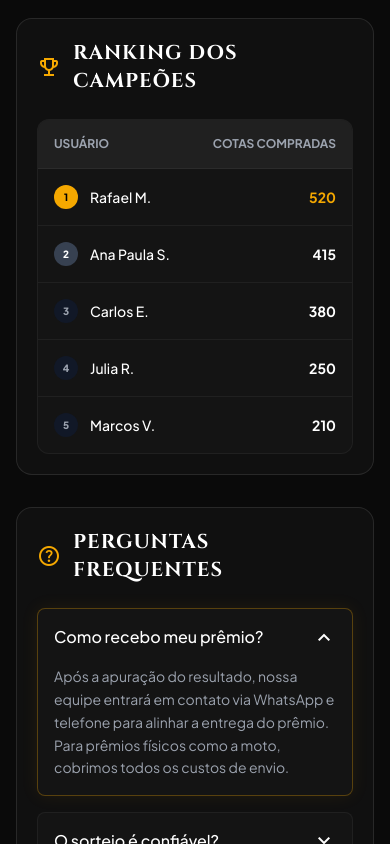
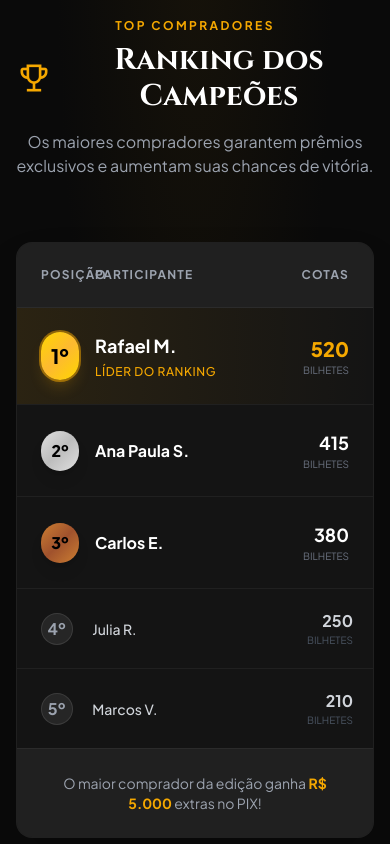
Before and after one commit to FilipeSall/rifa-online-rvilaca, a React (Vite) app: page / in a window 390 px wide. Shown: the part 5920-6764 px from the top of the page. Built offline with nearby package versions, Linux system fonts and the light colour scheme; no server answers; the database is empty.

Commit message:
impl: FAQ & Champion Sections & Skeleton

```diff
--- a/package.json
+++ b/package.json
@@ -20,6 +20,7 @@
     "react": "^19.2.0",
     "react-dom": "^19.2.0",
     "react-icons": "^5.5.0",
+    "react-loading-skeleton": "^3.5.0",
     "react-router-dom": "^7.13.0",
     "react-toastify": "^11.0.5",
     "swiper": "^12.1.2",
--- a/src/components/home/WinnersFaqSection.tsx
+++ b/src/components/home/WinnersFaqSection.tsx
@@ -1,68 +1,156 @@
 import { useState } from 'react'
 import { FAQ_ITEMS, RANKING } from '../../const/home'
-import { getRankingPositionClass } from '../../utils/home'
 
-function RankingTable() {
+function RankingSection() {
   return (
-    <article className="h-full rounded-2xl border border-white/10 bg-luxury-card/60 p-5 lg:p-6">
-      <div className="flex items-center gap-3 mb-6">
-        <span className="material-symbols-outlined text-gold">trophy</span>
-        <h3 className="text-xl font-luxury font-bold text-white uppercase tracking-wider">Ranking dos Campeões</h3>
+    <section className="py-20 bg-luxury-bg relative overflow-hidden" id="ganhadores">
+      <div className="absolute top-0 left-0 w-full h-full bg-[radial-gradient(ellipse_at_top,_var(--tw-gradient-stops))] from-gold/5 via-luxury-bg to-luxury-bg pointer-events-none"></div>
+      <div className="container mx-auto px-4 lg:px-8 relative z-10">
+        <div className="text-center mb-16">
+          <span className="text-gold font-bold text-xs uppercase tracking-[0.2em] mb-2 block">Top Compradores</span>
+          <div className="flex items-center justify-center gap-3">
+            <span className="material-symbols-outlined text-gold text-4xl">trophy</span>
+            <h2 className="text-3xl lg:text-4xl font-luxury font-bold text-white">Ranking dos Campeões</h2>
           </div>
-      <div className="bg-luxury-card border border-white/5 rounded-xl overflow-hidden">
-        <div className="p-4 border-b border-white/5 flex justify-between items-center bg-white/5">
-          <span className="text-xs font-bold text-gray-400 uppercase">Usuário</span>
-          <span className="text-xs font-bold text-gray-400 uppercase">Cotas Compradas</span>
+          <p className="text-gray-400 mt-4 max-w-2xl mx-auto">
+            Os maiores compradores garantem prêmios exclusivos e aumentam suas chances de vitória.
+          </p>
         </div>
+
+        <div className="max-w-4xl mx-auto">
+          <div className="bg-luxury-card border border-white/5 rounded-2xl overflow-hidden shadow-2xl relative">
+            <div className="grid grid-cols-12 gap-4 p-6 bg-white/5 border-b border-white/5 text-xs font-bold text-gray-400 uppercase tracking-widest">
+              <div className="col-span-2 text-center">Posição</div>
+              <div className="col-span-6 md:col-span-7">Participante</div>
+              <div className="col-span-4 md:col-span-3 text-right">Cotas</div>
+            </div>
+
             <div className="divide-y divide-white/5">
-          {RANKING.map(({ pos, name, cotas, isGold }) => (
-            <div key={pos} className="p-4 flex justify-between items-center hover:bg-white/5 transition-colors">
-              <div className="flex items-center gap-3">
-                <div
-                  className={`w-6 h-6 rounded-full flex items-center justify-center text-[10px] font-black ${getRankingPositionClass(pos)}`}
-                >
-                  {pos}
-                </div>
-                <span className="text-sm font-medium text-white">{name}</span>
-              </div>
-              <span className={`text-sm font-bold ${isGold ? 'text-gold' : 'text-white'}`}>{cotas}</span>
-            </div>
-          ))}
+              {RANKING.map(({ pos, name, cotas, isGold }) => {
+                if (pos === 1) {
+                  return (
+                    <div key={pos} className="grid grid-cols-12 gap-4 p-6 items-center bg-gradient-to-r from-gold/10 to-transparent hover:bg-white/5 transition-colors group">
+                      <div className="col-span-2 flex justify-center">
+                        <div className="w-12 h-12 rounded-full bg-medal-gold flex items-center justify-center shadow-lg shadow-gold/20 ring-2 ring-gold/50 group-hover:scale-110 transition-transform">
+                          <span className="text-xl font-black text-black">1º</span>
                         </div>
                       </div>
-    </article>
+                      <div className="col-span-6 md:col-span-7 flex flex-col justify-center">
+                        <span className="text-lg font-bold text-white group-hover:text-gold transition-colors">{name}</span>
+                        <span className="text-xs text-gold font-medium uppercase tracking-wider mt-1">Líder do Ranking</span>
+                      </div>
+                      <div className="col-span-4 md:col-span-3 text-right">
+                        <span className="text-xl font-black text-gold">{cotas}</span>
+                        <span className="text-[10px] text-gray-500 block uppercase">Bilhetes</span>
+                      </div>
+                    </div>
                   )
                 }
 
-function FaqAccordion() {
+                if (pos === 2) {
+                  return (
+                    <div key={pos} className="grid grid-cols-12 gap-4 p-6 items-center hover:bg-white/5 transition-colors group">
+                      <div className="col-span-2 flex justify-center">
+                        <div className="w-10 h-10 rounded-full bg-medal-silver flex items-center justify-center shadow-lg group-hover:scale-110 transition-transform">
+                          <span className="text-base font-black text-black">2º</span>
+                        </div>
+                      </div>
+                      <div className="col-span-6 md:col-span-7 flex flex-col justify-center">
+                        <span className="text-base font-bold text-white">{name}</span>
+                      </div>
+                      <div className="col-span-4 md:col-span-3 text-right">
+                        <span className="text-lg font-bold text-white">{cotas}</span>
+                        <span className="text-[10px] text-gray-500 block uppercase">Bilhetes</span>
+                      </div>
+                    </div>
+                  )
+                }
+
+                if (pos === 3) {
+                  return (
+                    <div key={pos} className="grid grid-cols-12 gap-4 p-6 items-center hover:bg-white/5 transition-colors group">
+                      <div className="col-span-2 flex justify-center">
+                        <div className="w-10 h-10 rounded-full bg-medal-bronze flex items-center justify-center shadow-lg group-hover:scale-110 transition-transform">
+                          <span className="text-base font-black text-black">3º</span>
+                        </div>
+                      </div>
+                      <div className="col-span-6 md:col-span-7 flex flex-col justify-center">
+                        <span className="text-base font-bold text-white">{name}</span>
+                      </div>
+                      <div className="col-span-4 md:col-span-3 text-right">
+                        <span className="text-lg font-bold text-white">{cotas}</span>
+                        <span className="text-[10px] text-gray-500 block uppercase">Bilhetes</span>
+                      </div>
+                    </div>
+                  )
+                }
+
+                return (
+                  <div key={pos} className="grid grid-cols-12 gap-4 p-5 items-center hover:bg-white/5 transition-colors">
+                    <div className="col-span-2 flex justify-center">
+                      <div className="w-8 h-8 rounded-full bg-luxury-border flex items-center justify-center text-gray-400 font-bold border border-white/10">
+                        {pos}º
+                      </div>
+                    </div>
+                    <div className="col-span-6 md:col-span-7 flex flex-col justify-center">
+                      <span className="text-sm font-medium text-gray-300">{name}</span>
+                    </div>
+                    <div className="col-span-4 md:col-span-3 text-right">
+                      <span className={`text-base font-bold ${isGold ? 'text-gold' : 'text-gray-300'}`}>{cotas}</span>
+                      <span className="text-[10px] text-gray-600 block uppercase">Bilhetes</span>
+                    </div>
+                  </div>
+                )
+              })}
+            </div>
+
+            <div className="p-6 bg-white/5 border-t border-white/5 text-center">
+              <p className="text-sm text-gray-400">
+                O maior comprador da edição ganha <span className="text-gold font-bold">R$ 5.000</span> extras no PIX!
+              </p>
+            </div>
+          </div>
+        </div>
+      </div>
+    </section>
+  )
+}
+
+function FaqSection() {
   const [openIndex, setOpenIndex] = useState<number | null>(0)
 
   return (
-    <article className="h-full scroll-mt-24 rounded-2xl border border-white/10 bg-luxury-card/60 p-5 lg:p-6" id="faq">
-      <div className="flex items-center gap-3 mb-6">
-        <span className="material-symbols-outlined text-gold">help</span>
-        <h3 className="text-xl font-luxury font-bold text-white uppercase tracking-wider">Perguntas Frequentes</h3>
+    <section className="py-20 bg-luxury-card border-t border-white/5" id="faq">
+      <div className="container mx-auto px-4 lg:px-8">
+        <div className="text-center mb-16">
+          <span className="text-gold font-bold text-xs uppercase tracking-[0.2em] mb-2 block">Dúvidas?</span>
+          <div className="flex items-center justify-center gap-3">
+            <span className="material-symbols-outlined text-gold text-4xl">help</span>
+            <h2 className="text-3xl lg:text-4xl font-luxury font-bold text-white">Perguntas Frequentes</h2>
           </div>
-      <div className="space-y-4">
+        </div>
+
+        <div className="max-w-3xl mx-auto space-y-6">
           {FAQ_ITEMS.map(({ q, a }, index) => {
             const isOpen = openIndex === index
-
             return (
               <article
                 key={q}
-              className={`group overflow-hidden rounded-lg border bg-luxury-card transition-all duration-300 ${
-                isOpen ? 'border-gold/30 shadow-[0_0_18px_rgba(245,168,0,0.08)]' : 'border-white/5'
+                className={`group overflow-hidden rounded-xl border bg-luxury-bg transition-all duration-300 hover:border-gold/30 ${
+                  isOpen ? 'border-gold shadow-glow-gold' : 'border-white/5'
                 }`}
               >
                 <button
-                className="flex w-full cursor-pointer items-center justify-between p-4 text-left font-medium text-white transition-colors group-hover:text-gold"
+                  className="flex w-full cursor-pointer items-center justify-between p-6 text-left select-none"
                   type="button"
                   aria-expanded={isOpen}
                   onClick={() => setOpenIndex((current) => (current === index ? null : index))}
                 >
-                {q}
+                  <span className="text-lg font-medium text-white group-hover:text-gold transition-colors">{q}</span>
                   <span
-                  className={`material-symbols-outlined transition-transform duration-300 ${isOpen ? 'rotate-180' : ''}`}
+                    className={`material-symbols-outlined transition-transform duration-300 ${
+                      isOpen ? 'rotate-180 text-gold' : 'text-gray-500'
+                    }`}
                   >
                     expand_more
                   </span>
@@ -73,30 +161,23 @@ function FaqAccordion() {
                   }`}
                 >
                   <div className="overflow-hidden">
-                  <div className="px-4 pb-4 text-sm leading-relaxed text-gray-400">{a}</div>
+                    <div className={`px-6 pb-6 text-sm leading-relaxed text-gray-400 border-t border-white/5 pt-4`}>{a}</div>
                   </div>
                 </div>
               </article>
             )
           })}
         </div>
-    </article>
+      </div>
+    </section>
   )
 }
 
 export default function WinnersFaqSection() {
   return (
-    <section className="w-full py-20 bg-luxury-bg scroll-mt-24" id="ganhadores">
-      <div className="mx-auto w-full max-w-7xl px-4 lg:px-8">
-        <div className="grid grid-cols-1 gap-8 lg:grid-cols-12 lg:gap-10 items-start">
-          <div className="lg:col-span-5">
-            <RankingTable />
-          </div>
-          <div className="lg:col-span-7">
-            <FaqAccordion />
-          </div>
-        </div>
-      </div>
-    </section>
+    <>
+      <RankingSection />
+      <FaqSection />
+    </>
   )
 }
--- a/tailwind.config.js
+++ b/tailwind.config.js
@@ -39,6 +39,9 @@ export default {
       backgroundImage: {
         'luxury-gradient': 'linear-gradient(to right bottom, #0A0A0A, #111111, #050505)',
         'gold-gradient': 'linear-gradient(135deg, #F5A800 0%, #FFCC4D 50%, #F5A800 100%)',
+        'medal-gold': 'linear-gradient(135deg, #FFD700 0%, #FDB931 50%, #FFD700 100%)',
+        'medal-silver': 'linear-gradient(135deg, #E0E0E0 0%, #BDBDBD 50%, #E0E0E0 100%)',
+        'medal-bronze': 'linear-gradient(135deg, #CD7F32 0%, #A0522D 50%, #CD7F32 100%)',
       },
     },
   },
```
Also changed, not shown: src/components/home/HeroSection.tsx (+32 -2 lines), 1 other file (tests, documents, lock files or other folders). Lines whose indentation alone changed are shown as unchanged.
